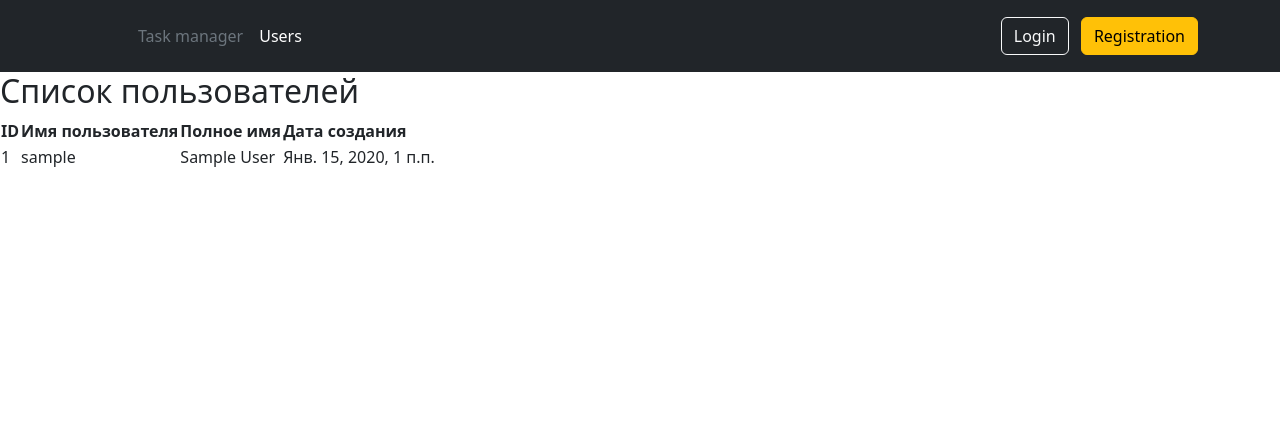
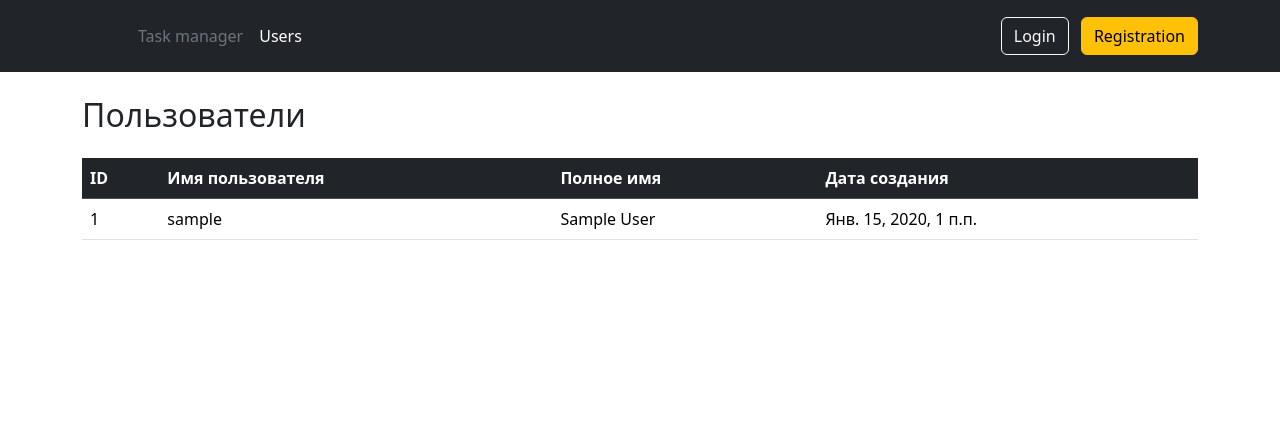
Before and after one commit to GrigoriyKruchinin/python-project-52, a Django app: page /users/ in a window 1280 px wide. Shown: the top 439 px of the page. Run offline with Django 3.2, Linux system fonts and the light colour scheme; tables that the repository leaves empty hold one stand-in row (values such as "Sample post"); some libraries are stand-ins or nearby versions.

Commit message:
update index for users

```diff
--- a/task_manager/templates/users/index.html
+++ b/task_manager/templates/users/index.html
@@ -4,26 +4,28 @@
 
 {% block content %}
 
-<h2>Список пользователей</h2>
-<table>
-<thead>
+<div class="container mt-4">
+<h2 class="mb-4">Пользователи</h2>
+<table class="table">
+    <thead class="table-dark">
     <tr>
         <th>ID</th>
         <th>Имя пользователя</th>
         <th>Полное имя</th>
         <th>Дата создания</th>
     </tr>
-</thead>
-<tbody>
-    {% for user in users %}
-            <tr>
+    </thead>
+    <tbody>
+        {% for user in users %}
+        <tr>
             <td>{{ user.id }}</td>
             <td>{{ user.username }}</td>
             <td>{{ user.get_full_name }}</td>
             <td>{{ user.date_joined }}</td>
         </tr>
     {% endfor %}
-</tbody>
+    </tbody>
 </table>
+</div>
 
 {% endblock content %}
```
